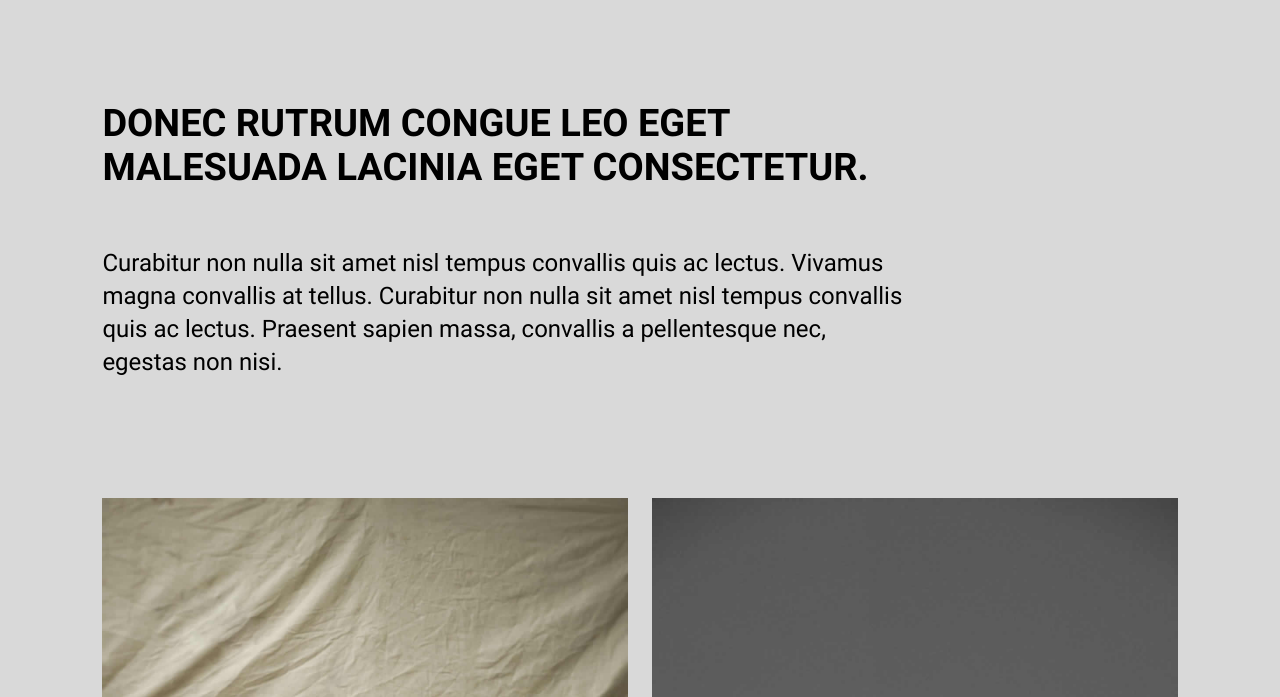
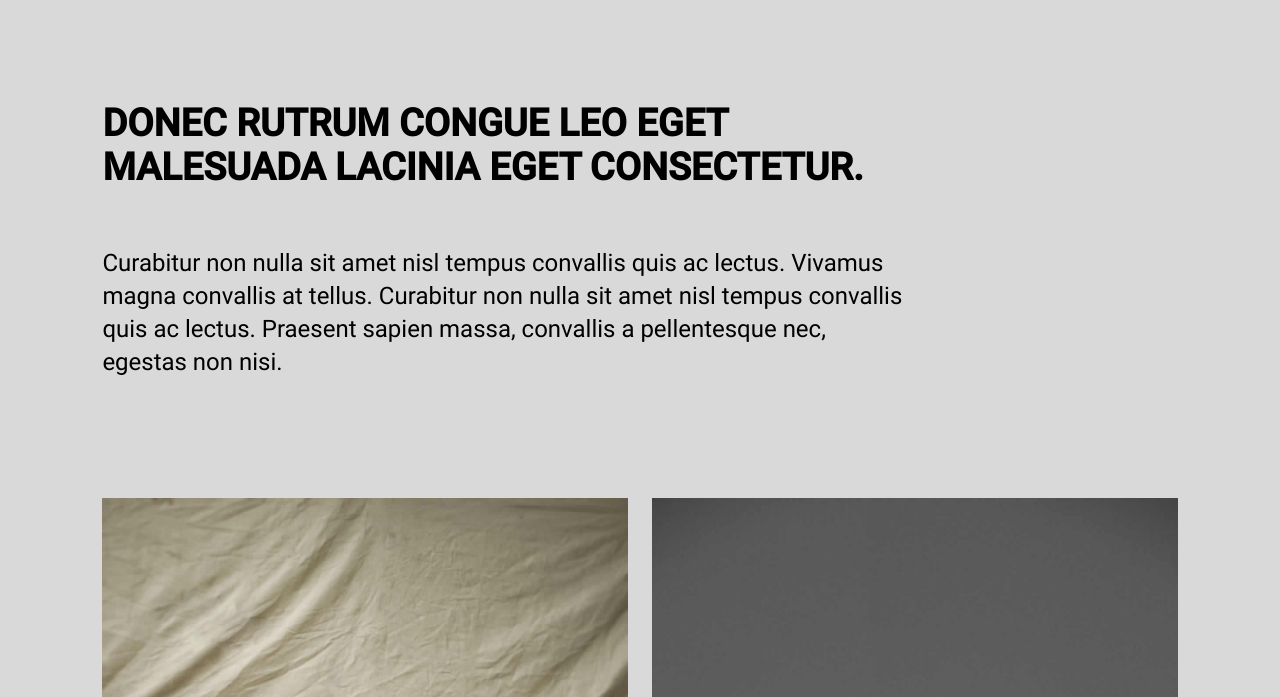
Before and after one commit to YacineYldrm/CSS_Media_Queries, a plain HTML site: page index.html in a window 1280 px wide. Shown: the part 55-752 px from the top of the page. Drawn offline with Linux system fonts and the light colour scheme.

```diff
--- a/assets/css/style.css
+++ b/assets/css/style.css
@@ -6,8 +6,8 @@
 }
 
 @font-face {
-    font-family: "roboto-bd";
-    src: url(./../font/Roboto-Bold.ttf);
+    font-family: "roboto-md";
+    src: url(./../font/Roboto-Medium.ttf);
 }
 
 *
@@ -123,7 +123,7 @@ body
 {
     margin-bottom: 58px;
     font-size: var(--headline-font-size);
-    font-family: "roboto-bd";
+    font-family: "roboto-md";
     text-transform: uppercase;
 }
 
@@ -225,7 +225,7 @@ body
 .footer_wrapper h2
 {
     font-size: var(--headline-font-size);
-    font-family: "roboto-bd";
+    font-family: "roboto-md";
     text-transform: uppercase;
     text-align: center;
     margin-bottom: 32px;
```
Also changed, not shown: assets/font/Roboto-Medium.ttf (added).
